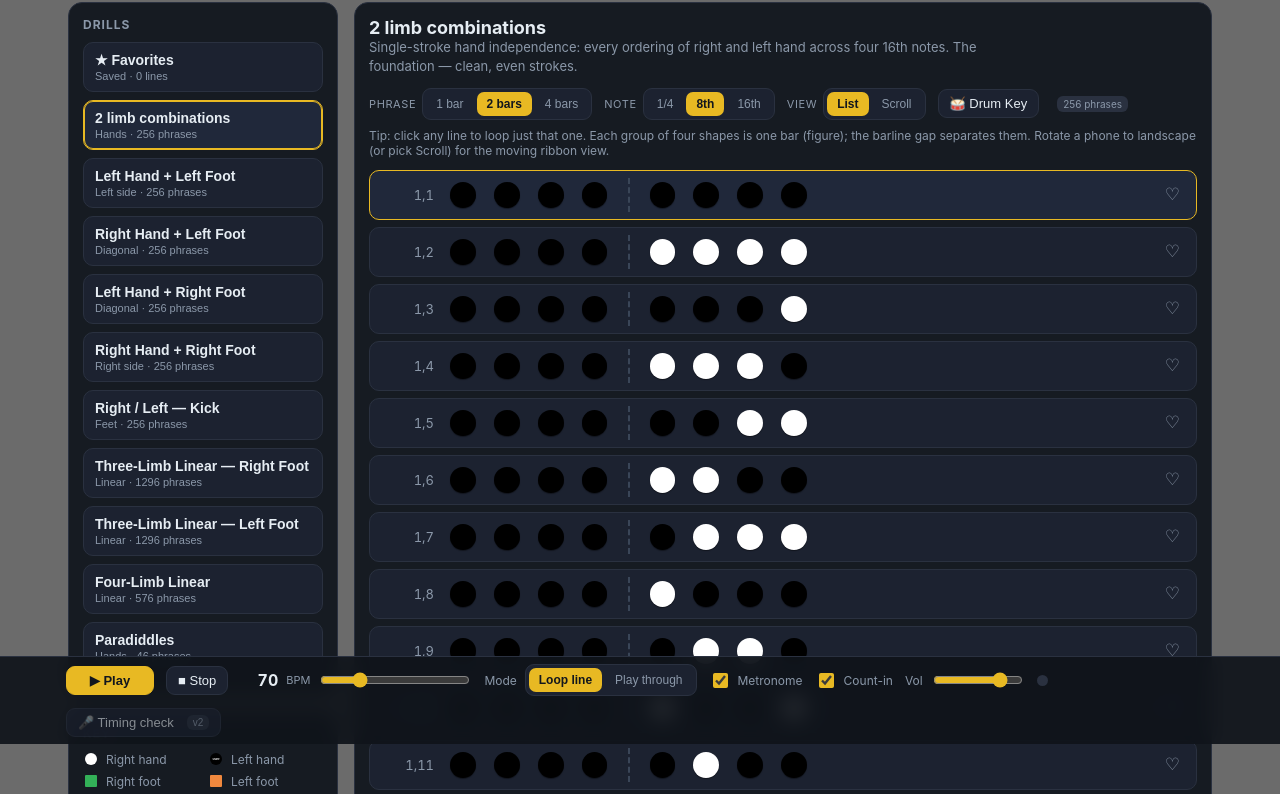
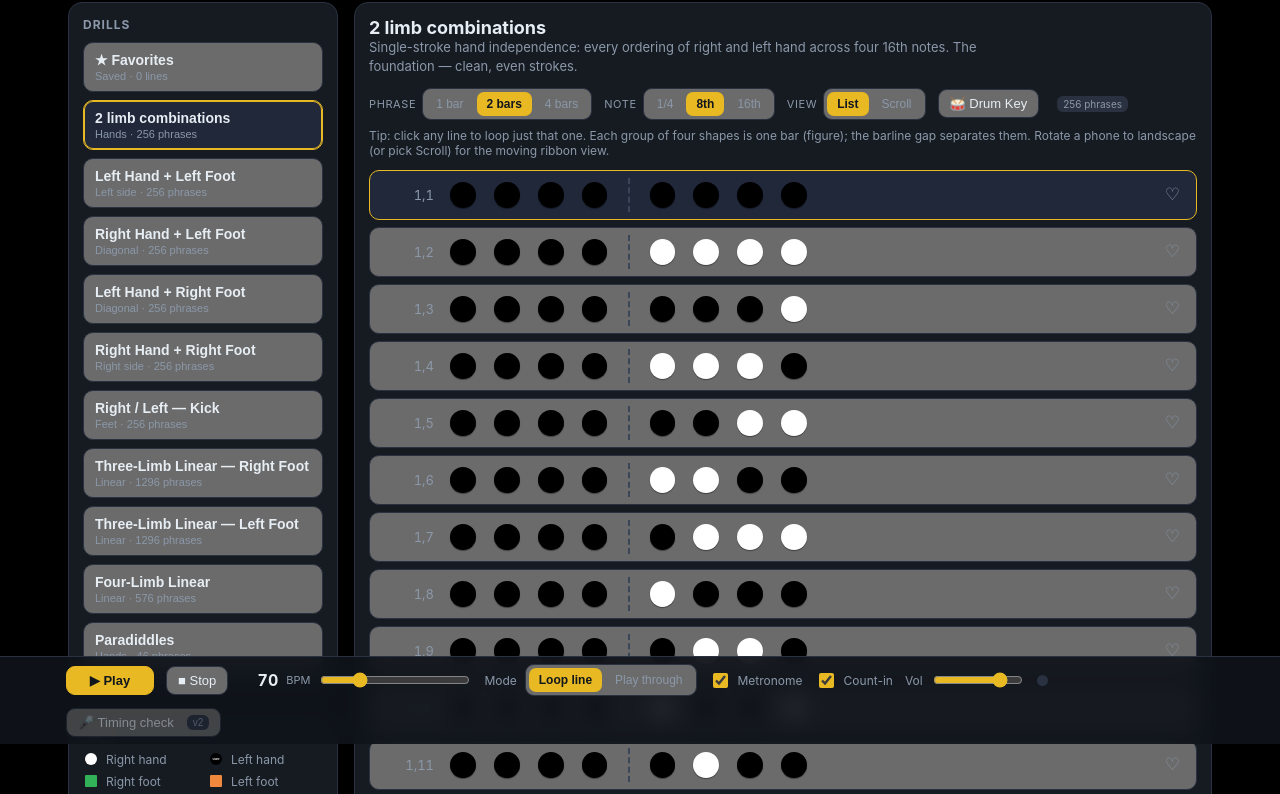
Before and after one commit to jmorris644/DrumsDR, a website: page public/index.html in a window 1280 px wide. Shown: the part 56-850 px from the top of the page. Drawn offline with Linux system fonts and the light colour scheme.

Commit message:
DrumBot: actually change it back to black and the boxes that contain the exercise

```diff
--- a/public/styles.css
+++ b/public/styles.css
@@ -1,5 +1,5 @@
   :root{
-    --bg:#0e1116; --panel:#161b22; --panel2:#1c2230; --line:#2a3140;
+    --bg:#0e1116; --panel:#161b22; --panel2:#6b6b6b; --line:#2a3140;
     --ink:#e6edf3; --dim:#8b98a9; --accent:#e8b923;
     --RH:#2f81f7; --LH:#f0524b; --RF:#33b158; --LF:#f0883e;
     --glow:#ffd34d;
@@ -7,7 +7,7 @@
   *{box-sizing:border-box}
   html,body{margin:0;height:100%}
   body{
-    background:#6b6b6b;
+    background:#000000;
     color:var(--ink);font-family:-apple-system,BlinkMacSystemFont,"Segoe UI",Roboto,Helvetica,Arial,sans-serif;
     -webkit-font-smoothing:antialiased;
   }
```
